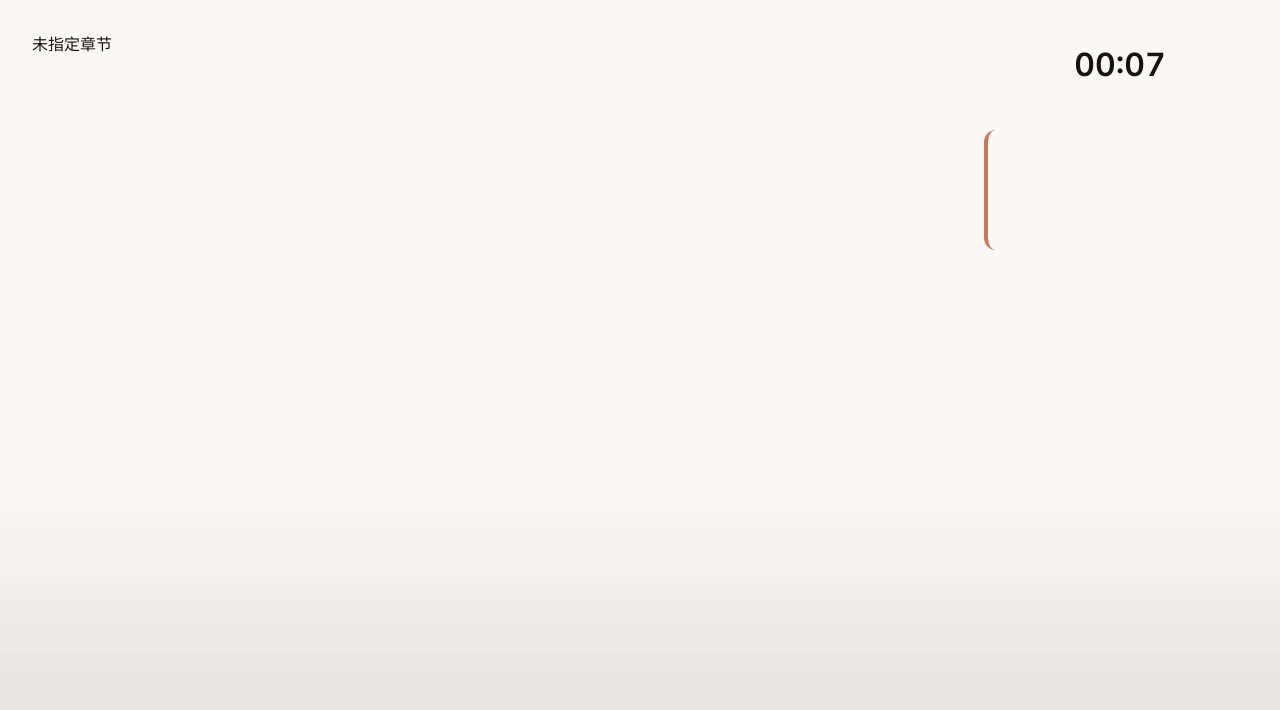
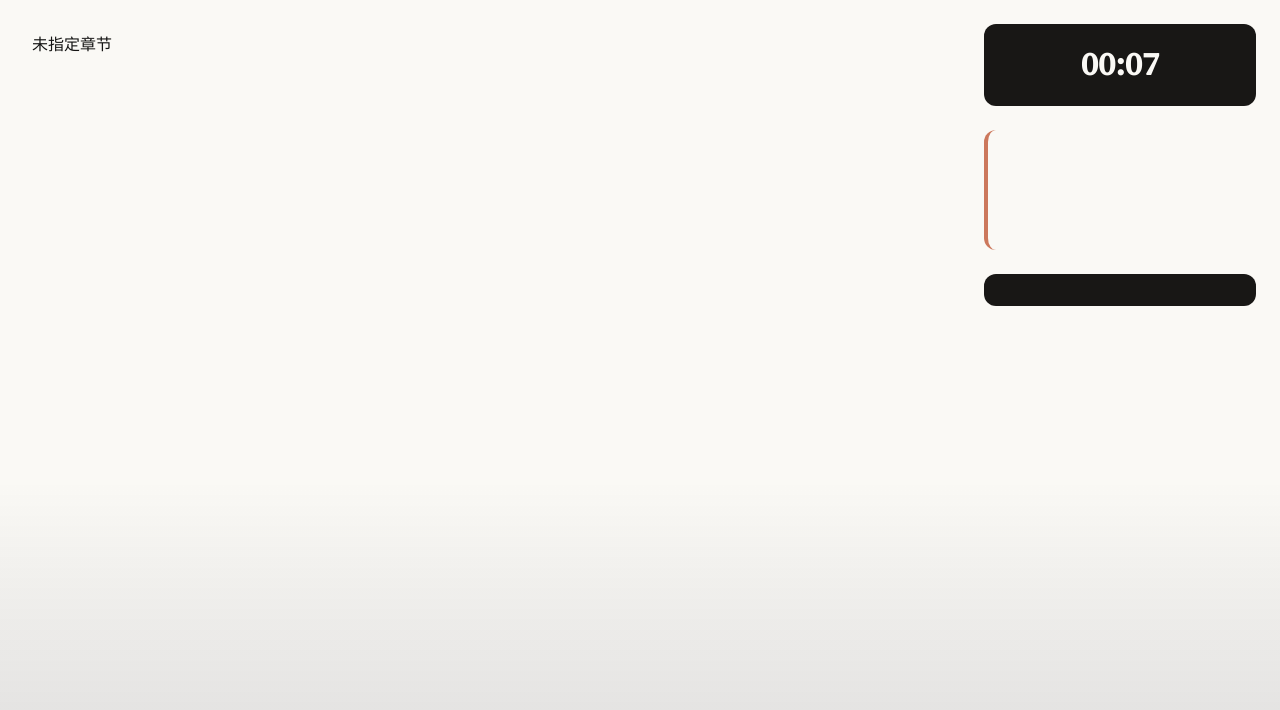
Before and after one commit to aajj1314/hello-agents-ppt, a website with bundled scripts: page presenter.html in a window 1280 px wide. Built offline with nearby package versions, Linux system fonts and the light colour scheme.

Commit message:
style(slides/presenter): apply Claude dark surfaces to chrome

```diff
--- a/css/main.css
+++ b/css/main.css
@@ -577,6 +577,16 @@ footer.site-footer .footer-brand {
     color: var(--on-dark);
     font-size: 18px;
     margin-bottom: var(--space-sm);
+}
+
+/* ============================================================
+ * Presenter mode dark cards
+ * (Higher specificity than slides.css .presenter-timer / .presenter-next)
+ * ============================================================ */
+body .product-mockup-card-dark {
+    background-color: var(--surface-dark);
+    color: var(--on-dark);
+    font-family: var(--font-display);
 }
 
 /* ============================================================
--- a/presenter.html
+++ b/presenter.html
@@ -12,9 +12,9 @@
     <div class="presenter-app">
         <main class="presenter-stage" id="presenterStage"></main>
         <aside class="presenter-side">
-            <div class="presenter-timer" id="timer">00:00</div>
+            <div class="presenter-timer product-mockup-card-dark" id="timer">00:00</div>
             <div class="presenter-notes" id="notes"></div>
-            <div class="presenter-next" id="next"></div>
+            <div class="presenter-next product-mockup-card-dark" id="next"></div>
         </aside>
     </div>
     <script type="module" src="js/presenter-main.js"></script>
```
